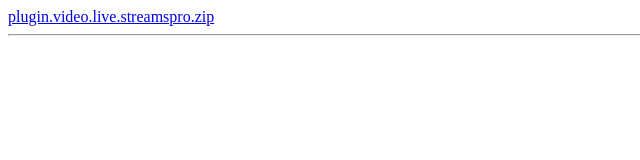
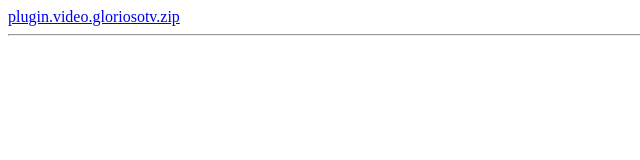
Before and after one commit to zoreu/repodebugkodi, a plain HTML site: page index.html in a window 1280 px wide. Shown: the full height of the page, 0-640 px from the left. Drawn offline with Linux system fonts and the light colour scheme.

Commit message:
Update index.html

```diff
--- a/index.html
+++ b/index.html
@@ -1,6 +1,6 @@
 <html>
 <head><title>Repo Kodi BR</title></head>
 <body>
-  <a href="plugin.video.live.streamspro.zip">plugin.video.live.streamspro.zip</a></br>
+  <a href="plugin.video.gloriosotv.zip">plugin.video.gloriosotv.zip</a></br>
 </pre><hr></body>
 </html>
```
